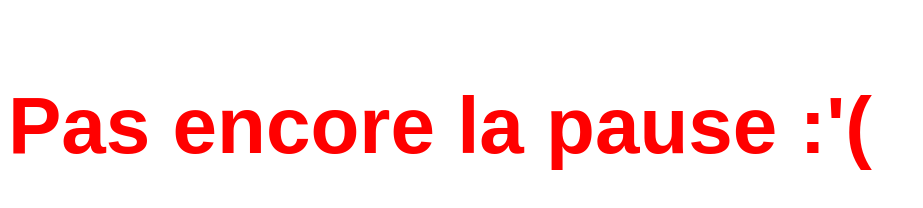
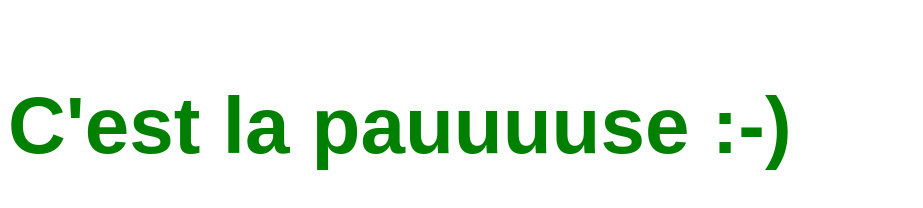
Before and after one commit to buraun/LaPauseHETIC, a plain HTML site: page lapausehetic/index.html in a window 1280 px wide. Shown: the whole page, without its empty margins (0-923 px from the left). Drawn offline with nearby package versions, Linux system fonts and the light colour scheme.

Commit message:
BouclePause

```diff
--- a/lapausehetic/index.html
+++ b/lapausehetic/index.html
@@ -5,18 +5,31 @@
 	<meta http-equiv="X-UA-Compatible" content="IE=edge">
 	<title>C'est la pause</title>
 	<link rel="stylesheet" href="lapause.css">
+	<script src="https://ajax.googleapis.com/ajax/libs/jquery/3.2.1/jquery.min.js"></script>
 </head>
 <body>
 	<div id="Horloge">
-		<p>
+		<p id="pause">
 		Pas encore la pause :'(
 		</p>
 	</div>
 
 <script type="text/javascript">
 	setInterval(function(){
-	 alert("C'est la pauuuuse");
-	}, 5000*60)
+
+		if($("#pause").text() == "C'est la pauuuuse :-)"){
+
+			$("#pause").text("C'est plus la pause :-(");
+			$("#pause").css("color", "red");
+		}
+		else{
+
+			$("#pause").text("C'est la pauuuuse :-)");
+			$("#pause").css("color", "green");
+		}
+
+	}, 5000)
+
 </script>
 </body>
 </html>
```
